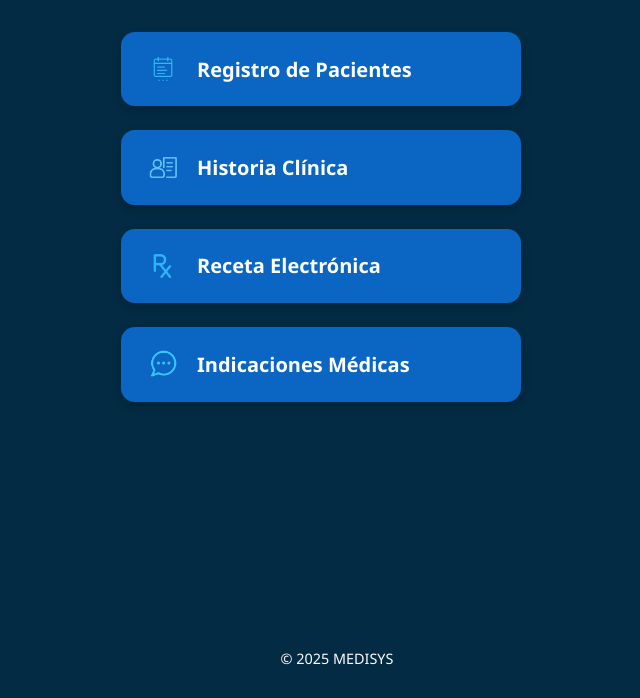
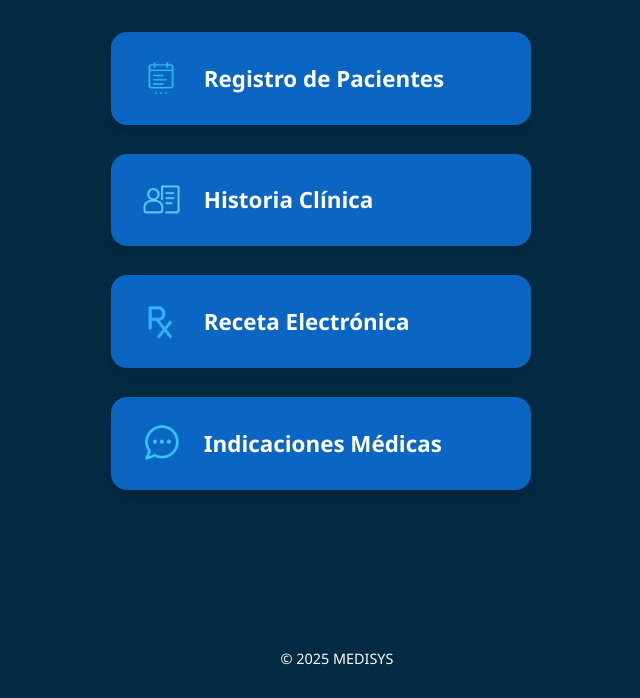
Before and after one commit to medsysbot/medisys-app-frontend, a FastAPI app: page / in a window 1280 px wide. Shown: the part 102-800 px from the top of the page, without its empty margins (319-959 px from the left). Run offline with FastAPI, Linux system fonts and the light colour scheme.

Commit message:
Update styles.css

```diff
--- a/static/styles.css
+++ b/static/styles.css
@@ -12,7 +12,7 @@ header {
 }
 
 .logo-grande {
-  width: 120px;
+  width: 140px;
   height: auto;
   margin-bottom: 1rem;
 }
@@ -24,8 +24,8 @@ main {
 .botonera {
   display: flex;
   flex-direction: column;
-  gap: 1.5rem;
-  max-width: 400px;
+  gap: 1.8rem;
+  max-width: 420px;
   margin: 0 auto;
 }
 
@@ -33,16 +33,16 @@ main {
   display: flex;
   align-items: center;
   justify-content: flex-start;
-  gap: 1rem;
-  padding: 1.2rem 1.5rem;
-  font-size: 1.25rem;
+  gap: 1.2rem;
+  padding: 1.4rem 1.6rem;
+  font-size: 1.4rem;
   font-weight: bold;
   color: white;
   background-color: #0a66c2;
   border: none;
-  border-radius: 14px;
+  border-radius: 16px;
   text-decoration: none;
-  box-shadow: 0 4px 10px rgba(0, 0, 0, 0.15);
+  box-shadow: 0 5px 12px rgba(0, 0, 0, 0.15);
   transition: background-color 0.3s ease;
 }
 
@@ -51,8 +51,8 @@ main {
 }
 
 .icono {
-  width: 36px;
-  height: 36px;
+  width: 48px;
+  height: 48px;
 }
 
 footer {
```
